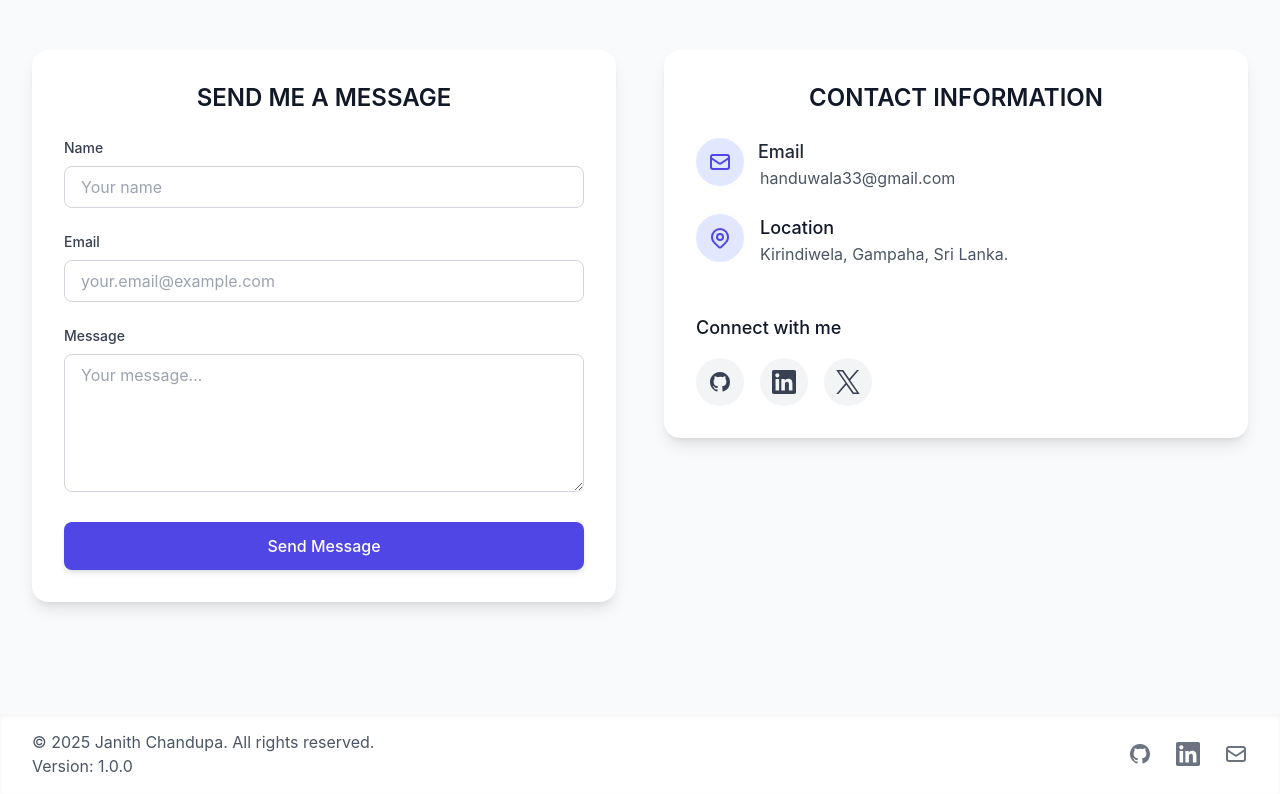
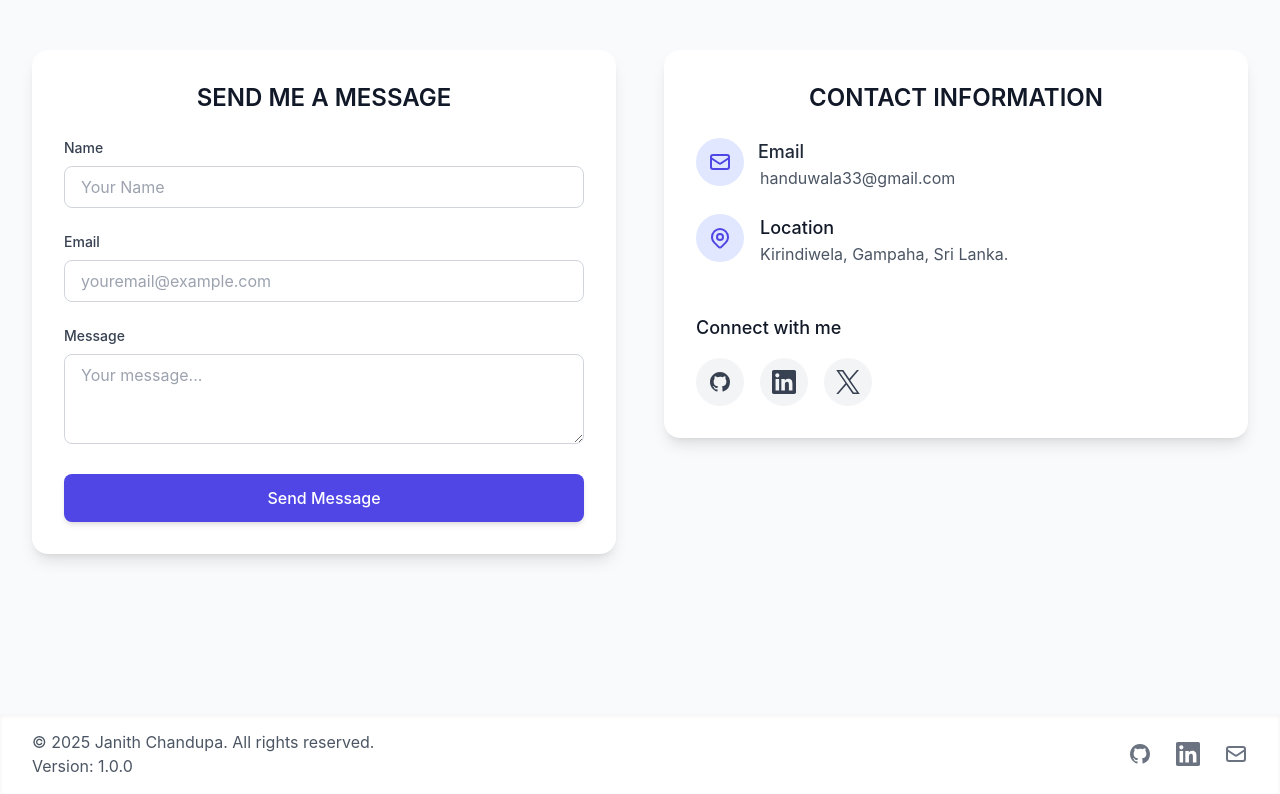
Before and after one commit to Janith33/my-react-portfolio, a React (Vite) app: page / in a window 1280 px wide. Shown: the part 3826-4620 px from the top of the page. Built offline with nearby package versions, Linux system fonts and the light colour scheme; the HTML template or start-up script is replaced by a standard one.

Commit message:
modify the files

```diff
--- a/src/pages/Contact.tsx
+++ b/src/pages/Contact.tsx
@@ -93,7 +93,7 @@ const Contact = () => {
                     onChange={handleChange}
                     required
                     className="w-full px-4 py-2 border border-gray-300 dark:border-gray-600 rounded-lg focus:ring-2 focus:ring-indigo-500 focus:border-indigo-500 bg-white dark:bg-gray-700 text-gray-900 dark:text-white"
-                    placeholder="Your name"
+                    placeholder="Your Name"
                   />
                 </div>
                 <div className="mb-6">
@@ -111,7 +111,7 @@ const Contact = () => {
                     onChange={handleChange}
                     required
                     className="w-full px-4 py-2 border border-gray-300 dark:border-gray-600 rounded-lg focus:ring-2 focus:ring-indigo-500 focus:border-indigo-500 bg-white dark:bg-gray-700 text-gray-900 dark:text-white"
-                    placeholder="your.email@example.com"
+                    placeholder="youremail@example.com"
                   />
                 </div>
                 <div className="mb-6">
@@ -127,7 +127,7 @@ const Contact = () => {
                     value={formData.message}
                     onChange={handleChange}
                     required
-                    rows={5}
+                    rows={3}
                     className="w-full px-4 py-2 border border-gray-300 dark:border-gray-600 rounded-lg focus:ring-2 focus:ring-indigo-500 focus:border-indigo-500 bg-white dark:bg-gray-700 text-gray-900 dark:text-white"
                     placeholder="Your message..."
                   ></textarea>
@@ -148,7 +148,7 @@ const Contact = () => {
             animate={{ x: 0, opacity: 1 }}
             transition={{ delay: 0.4 }}
           >
-            <div className="bg-white dark:bg-gray-900 rounded-2xl shadow-lg p-8 h-150%">
+            <div className="bg-white dark:bg-gray-800 rounded-2xl shadow-lg p-8 h-150%">
               <h2 className="text-2xl font-semibold text-gray-900 dark:text-white mb-6 text-center">
                 CONTACT INFORMATION
               </h2>
--- a/src/pages/Skills.tsx
+++ b/src/pages/Skills.tsx
@@ -28,7 +28,7 @@ const Skills = () => {
           </p>
         </motion.div>
 
-        <div className="grid grid-cols-6 sm:grid-cols-6 md:grid-cols-4 lg:grid-cols-6 gap-20">
+        <div className="grid grid-cols-6 sm:grid-cols-6  md:grid-cols-6 lg:grid-cols-6 gap-20">
           {skills.map((skill, index) => (
             <SkillBadge
               key={skill.id}
```
Also changed, not shown: src/components/SkillBadge.tsx (line endings or trailing spaces).
